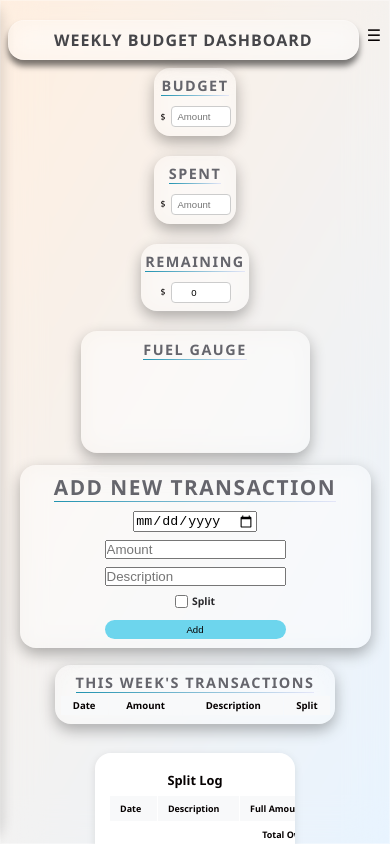
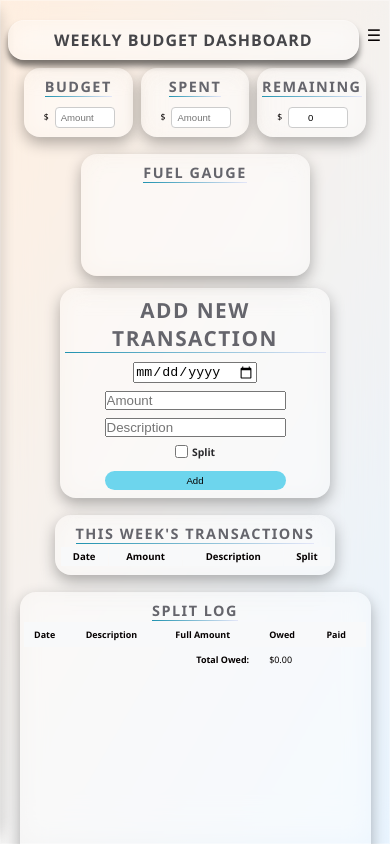
Before and after one commit to meintserd16/Budget-App, a plain HTML site: page index.html in a window 390 px wide. Drawn offline with nearby package versions, Linux system fonts and the light colour scheme; no server answers.

Commit message:
Update index.html

```diff
--- a/index.html
+++ b/index.html
@@ -244,11 +244,19 @@
           width: fit-content; /* Only as wide as content+padding */
           max-width: 98vw;
           font-size: 0.7em; /* shrink font on mobile */
-          padding: 4px 6px; /* tighter cells */
-        }
-
-        #wb-split-log-tile {
-          width: 98vw;
+          border: none;
+          margin: 0;
+          border: none;
+        }
+
+        #wb-split-table th {
+          z-index: 8;
+          margin-top: -10px;
+          box-shadow: 0 2px 2px -5px rgba(60, 60, 60, 0.12), 0 -5px 0 0 #fff;
+        }
+        #wb-split-table thead {
+          margin: 0;
+          border: none;
         }
 
         #sidebar {
@@ -284,7 +292,7 @@
         }
         .tile {
           flex: 0 1 auto !important;
-          width: fit-content; /* Only as wide as content+padding */
+
           height: fit-content;
           max-width: 98vw;
           font-size: 0.9em;
@@ -339,13 +347,13 @@
         #wb-entry-tile,
         #wb-txn-list-tile,
         #wb-weekly-log-tile,
-        #wb-split-log-tile,
         #wb-trend-tile {
-          width: 98vw;
+          width: 80vw;
           max-width: 100vw;
           min-width: 0;
           font-size: 3vw;
           margin: 0 auto 1.5vh auto;
+          overflow-y: auto;
         }
         .content-container.lower {
           flex-direction: column;
@@ -372,33 +380,56 @@
           gap: 8px !important;
           width: auto;
         }
+
+        #wb-split-log-tile,
         .split-log-tile {
-          width: 98vw;
-          max-width: 100vw;
-          min-width: 0;
-          margin: 0 auto 1.5vh auto;
-          padding: 12px 4px;
-          overflow-x: auto;
+          width: 90vw !important;
+          max-width: 95vw !important;
+          min-width: 0 !important;
+          align-self: stretch !important; /* <--- This is key! */
+          margin-left: auto !important;
+          margin-right: auto !important;
           overflow-y: auto;
-          height: fit-content;
-        }
-      }
-
-      .split-log-tile {
-        background: #fff;
-        border-radius: 16px;
-        box-shadow: 0 2px 8px rgba(0, 0, 0, 0.1);
-        padding: 18px 14px;
-        margin-bottom: 24px;
-        height: fit-content;
-        overflow-x: auto;
-        overflow-y: auto;
-        position: relative;
-        width: 90%;
-        max-width: 600px; /* or whatever you like on desktop */
-        min-width: 200px;
-        margin-left: auto;
-        margin-right: auto;
+          height: 50vh;
+        }
+        .split-log-tile .table-container {
+          width: 100% !important;
+          overflow-x: auto !important;
+          overflow-y: auto !important;
+          padding: 0 !important;
+          margin: 0 !important;
+        }
+
+        #wb-split-table {
+          width: 100% !important;
+          min-width: 270px !important;
+          border-collapse: collapse;
+          box-shadow: none;
+          margin: 0;
+        }
+
+        .weeklybudgetrow1 {
+          display: flex !important;
+          flex-direction: row !important;
+          justify-content: space-between !important;
+          align-items: stretch !important;
+          gap: 2vw !important;
+          width: 100% !important;
+        }
+        .weeklybudgetrow1 .tile.entry-tile {
+          flex: 1 1 0 !important;
+          min-width: 0 !important;
+          margin: 0 !important;
+          padding: 1vh 1vw !important;
+          box-sizing: border-box !important;
+          max-width: unset !important;
+          width: unset !important;
+          /* Remove any float or display:block */
+          float: none !important;
+          display: flex !important;
+          flex-direction: column !important;
+          align-items: center !important;
+        }
       }
 
       /* Responsive tables for mobile */
@@ -424,6 +455,7 @@
         letter-spacing: 1.5px;
         color: #65656c;
         margin-bottom: 0.1rem;
+
         text-align: center;
       }
       .tile h3::after {
@@ -459,7 +491,7 @@
       h3 {
         text-align: center;
         color: #050000;
-        margin-bottom: 6px;
+        margin-bottom: 0.2rem;
         font-size: 0.8rem;
       }
       /* Table styling */
@@ -724,6 +756,8 @@
         min-width: 200px;
         max-width: 32vw;
         box-sizing: border-box;
+        overflow-y: auto;
+        height: 50vh;
       }
 
       #wb-fuel-tile {
@@ -774,6 +808,9 @@
         flex-direction: column;
         align-items: center; /* Horizontal center */
         justify-content: center; /* Vertical center, optional */
+        margin-left: auto;
+        margin-right: auto;
+        margin-top: 2vh;
       }
 
       #wbFuelGauge {
@@ -1219,18 +1256,18 @@
                 />
               </div>
             </div>
+          </div>
           <div class="tile entry-tile" id="wb-fuel-tile">
             <h3>Fuel Gauge</h3>
             <!-- Placeholder for future gauge chart/canvas -->
             <canvas id="wbFuelGauge"></canvas>
           </div>
-          </div>
 
           <!-- Middle: Transaction Entry (full width) -->
           <div
             class="tile entry-tile"
             id="wb-entry-tile"
-            style="max-width: 700px; margin: 0 auto 2vh auto"
+            style="max-width: 45vw; margin: 0 auto 2vh auto"
           >
             <h3 style="text-align: center">Add New Transaction</h3>
             <form id="wb-entry-form" class="row" autocomplete="off">
@@ -1262,7 +1299,11 @@
           </div>
 
           <!-- This Week's Transactions Table/List -->
-          <div class="tile" id="wb-txn-list-tile">
+          <div
+            class="tile"
+            id="wb-txn-list-tile"
+            style="max-width: 35vw; margin: 0 auto 2vh auto"
+          >
             <h3>This Week's Transactions</h3>
             <div class="table-container">
               <table id="wb-txn-table">
@@ -1282,9 +1323,9 @@
           </div>
 
           <!-- Lower: Two Columns for Log and Trend -->
-          <div class="content-container" style="margin-top: 16px">
+
           <!-- Left: Weekly Log (collapsible) -->
-            <div class="left-column" style="flex: 1">
+
           <!-- <div class="tile" id="wb-weekly-log-tile">
                 <h3>
                   Weekly Log
@@ -1314,13 +1355,9 @@
               </div> -->
 
           <!-- Collapsible Split Owed Log -->
-              <div
-                class="split-log-tile"
-                id="wb-split-log-tile"
-                style="margin-top: 12px"
-              >
+          <div class="tile split-log-tile" id="wb-split-log-tile">
             <h3>Split Log</h3>
-                <div class="split-log-table-scroll">
+            <div class="table-container">
               <table id="wb-split-table">
                 <thead>
                   <tr>
@@ -1328,6 +1365,7 @@
                     <th>Description</th>
                     <th>Full Amount</th>
                     <th>Owed</th>
+                    <th>Paid</th>
                   </tr>
                 </thead>
                 <tbody>
@@ -1348,7 +1386,7 @@
               <!-- For marking as paid or adding payment, future enhancement -->
             </div>
           </div>
-            </div>
+
           <!-- Right: Trend Line Chart -->
           <!-- <div class="right-column" style="flex: 1">
               <div class="tile" id="wb-trend-tile">
@@ -1359,7 +1397,6 @@
                 ></canvas>
               </div>
             </div> -->
-          </div>
         </div>
 
         <!-- Paycheck Overview Section -->
```
Lines whose indentation alone changed are shown as unchanged.
